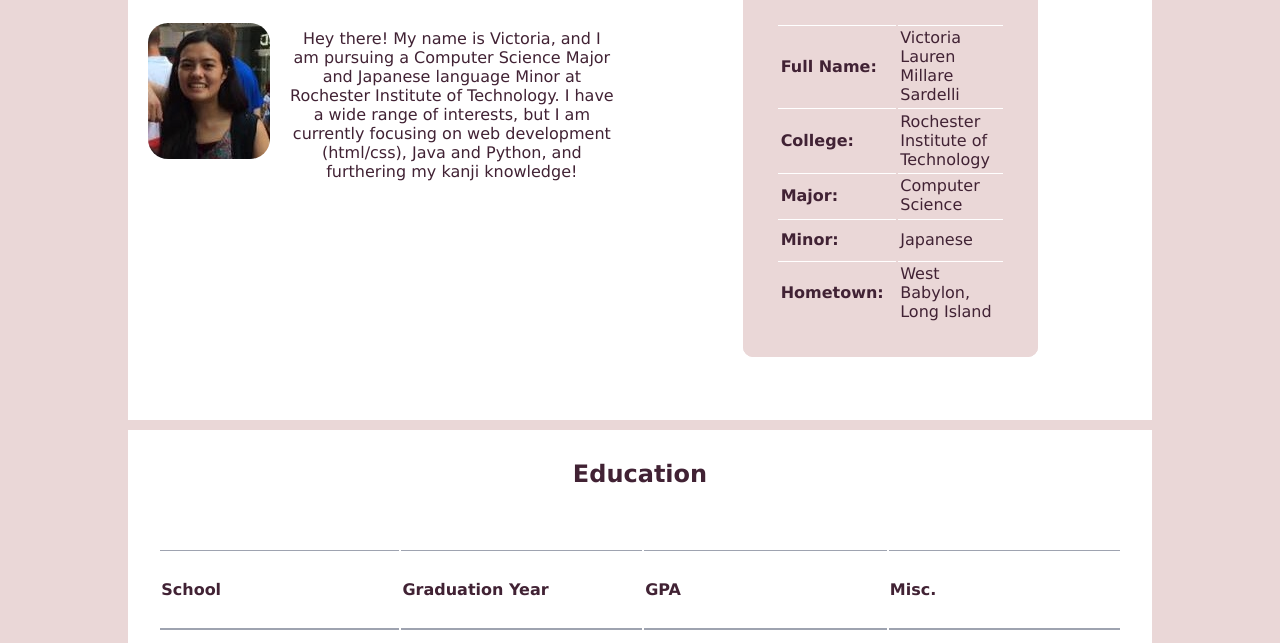
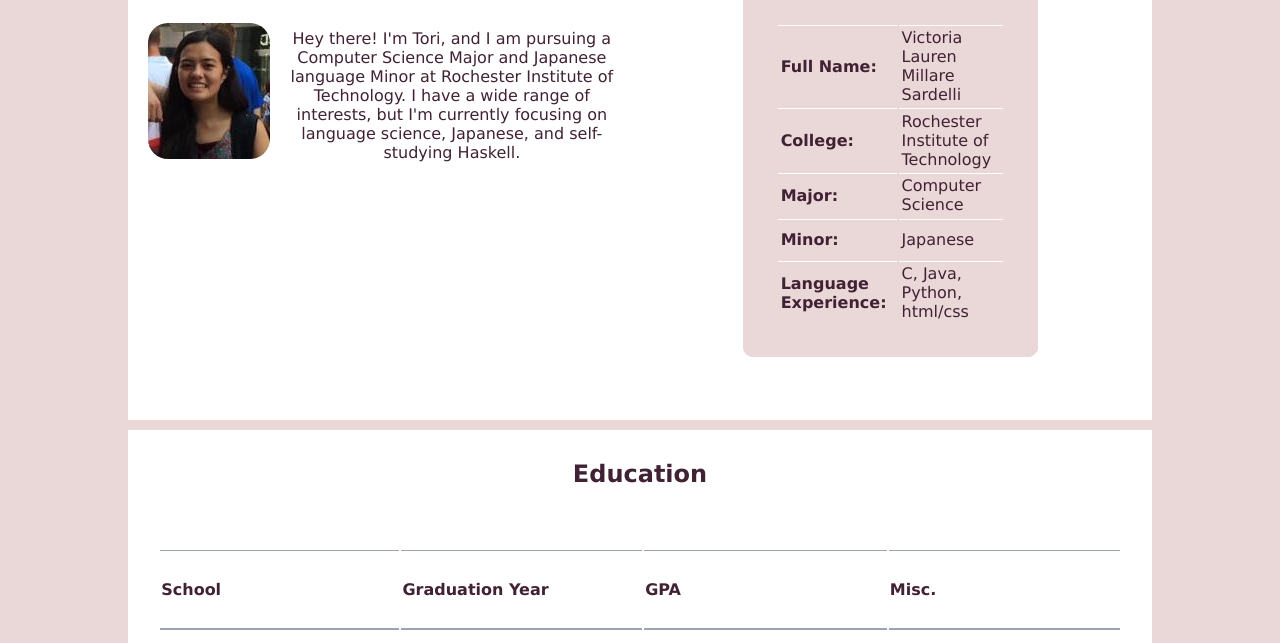
Before and after one commit to Victoria-Sardelli/personal-site, a plain HTML site: page index.html in a window 1280 px wide. Shown: the part 146-789 px from the top of the page. Drawn offline with Linux system fonts and the light colour scheme.

Commit message:
changed the about me description

```diff
--- a/index.html
+++ b/index.html
@@ -23,9 +23,8 @@
 			<h2>About Me</h2>
 			<div id="about_main">
 				<img src="images/nyc.jpg" title="profile" alt="profile picture" />
-				<p>Hey there! My name is Victoria, and I am pursuing a Computer Science Major and Japanese language Minor at Rochester Institute of Technology.
-				   I have a wide range of interests, but I am currently focusing on web development (html/css), Java and Python,
-				   and furthering my kanji knowledge!</p>
+				<p>Hey there! I'm Tori, and I am pursuing a Computer Science Major and Japanese language Minor at Rochester Institute of Technology.
+				   I have a wide range of interests, but I'm currently focusing on language science, Japanese, and self-studying Haskell.</p>
 			</div> <!--ends about_main -->
 			<div id="about_sidebar">
 				<fieldset>
@@ -48,8 +47,8 @@
 							<td>Japanese</td>
 						</tr>
 						<tr>
-							<th>Hometown:</th>
-							<td>West Babylon, Long Island</td>
+							<th>Language Experience:</th>
+							<td>C, Java, Python, html/css</td>
 						</tr>
 					</table>
 				</fieldset>
```
